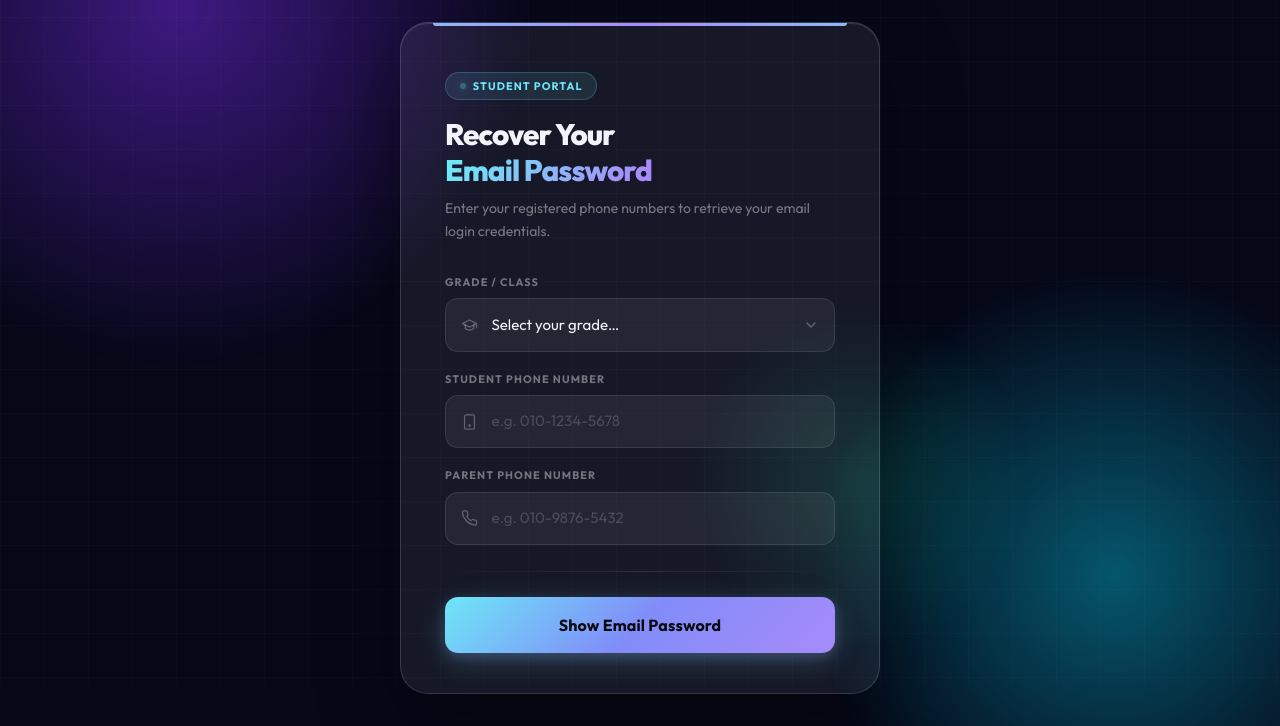
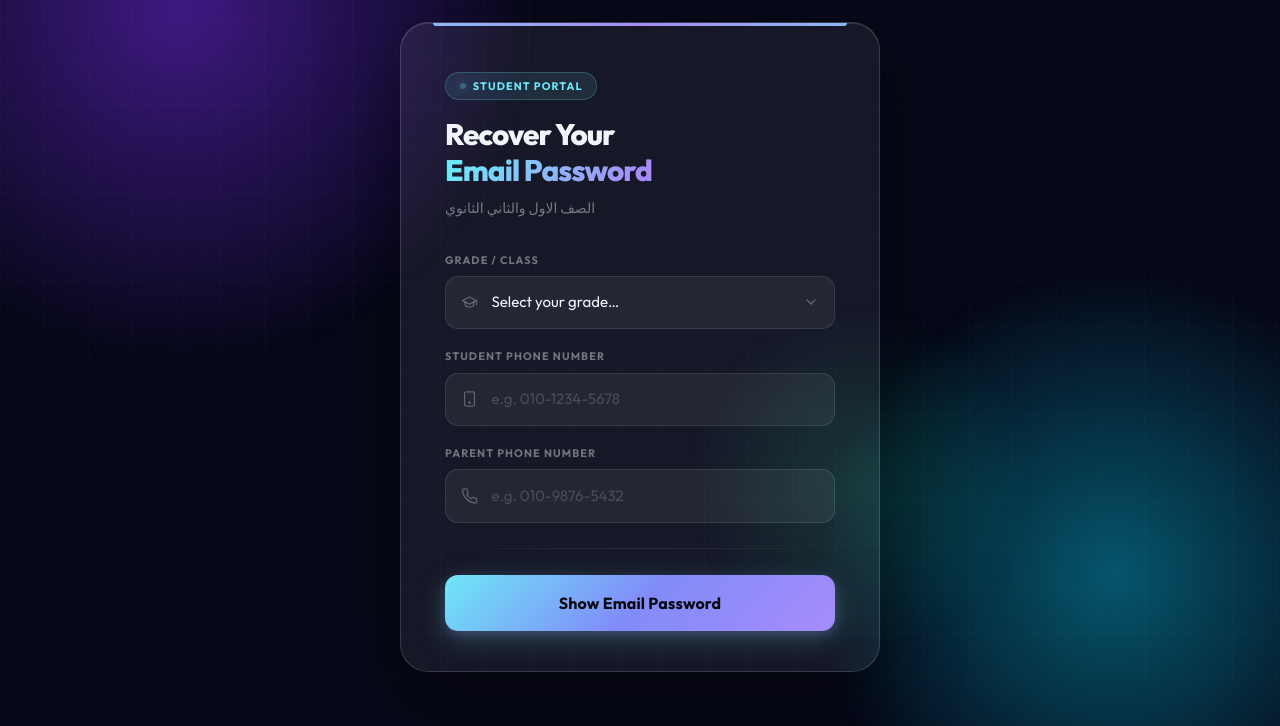
Before and after one commit to MrHassanMamdoh/attendlyonlinestudent, a plain HTML site: page index.html in a window 1280 px wide. Shown: the part 115-841 px from the top of the page. After the commit the page ends 819 px from the top, so only its background shows below. Drawn offline with nearby package versions, Linux system fonts and the light colour scheme.

Commit message:
Update index.html

```diff
--- a/index.html
+++ b/index.html
@@ -31,7 +31,7 @@
         <div class="badge-dot"></div>Student Portal
       </div>
       <h1 class="card-title">Recover Your<br><span class="grad">Email Password</span></h1>
-      <p class="card-subtitle">Enter your registered phone numbers to retrieve your email login credentials.</p>
+      <p class="card-subtitle">الصف الاول والثاني الثانوي </p>
 
       <label class="field-label" for="gradeSelect">Grade / Class</label>
       <div class="field-wrap">
```
